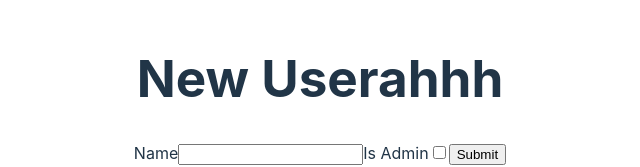
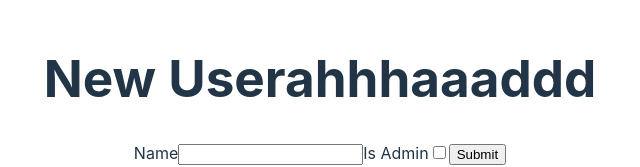
Before and after one commit to mastigmar/ikea-users-app-mtar, a React (Vite) app in the folder react-frontend/: page / in a window 1280 px wide. Shown: the part 232-399 px from the top of the page, without its empty margins (320-960 px from the left). Built offline with nearby package versions, Linux system fonts and the light colour scheme; no server answers.

Commit message:
Google run action nuuura

```diff
--- a/react-frontend/src/App.jsx
+++ b/react-frontend/src/App.jsx
@@ -44,7 +44,7 @@ const deleteUser = async (e) => {
   }, []);
     return (
     <>
-      <h1>New Userahhh</h1>
+      <h1>New Userahhhaaaddd</h1>
       <form onSubmit={createUser}>
         <label htmlFor="name">Name</label>
         <input type="text" name="name" id="name" />
```
